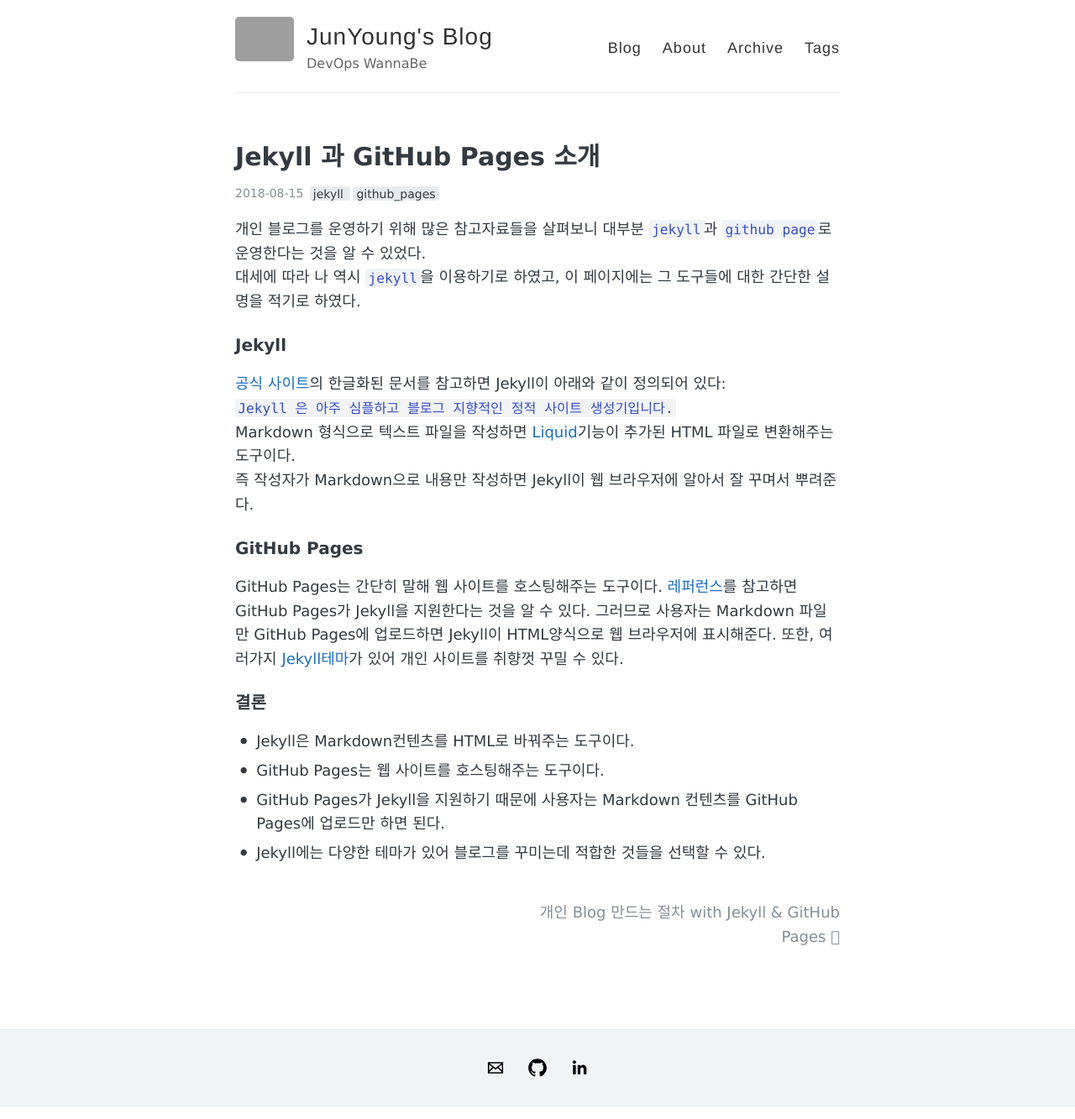
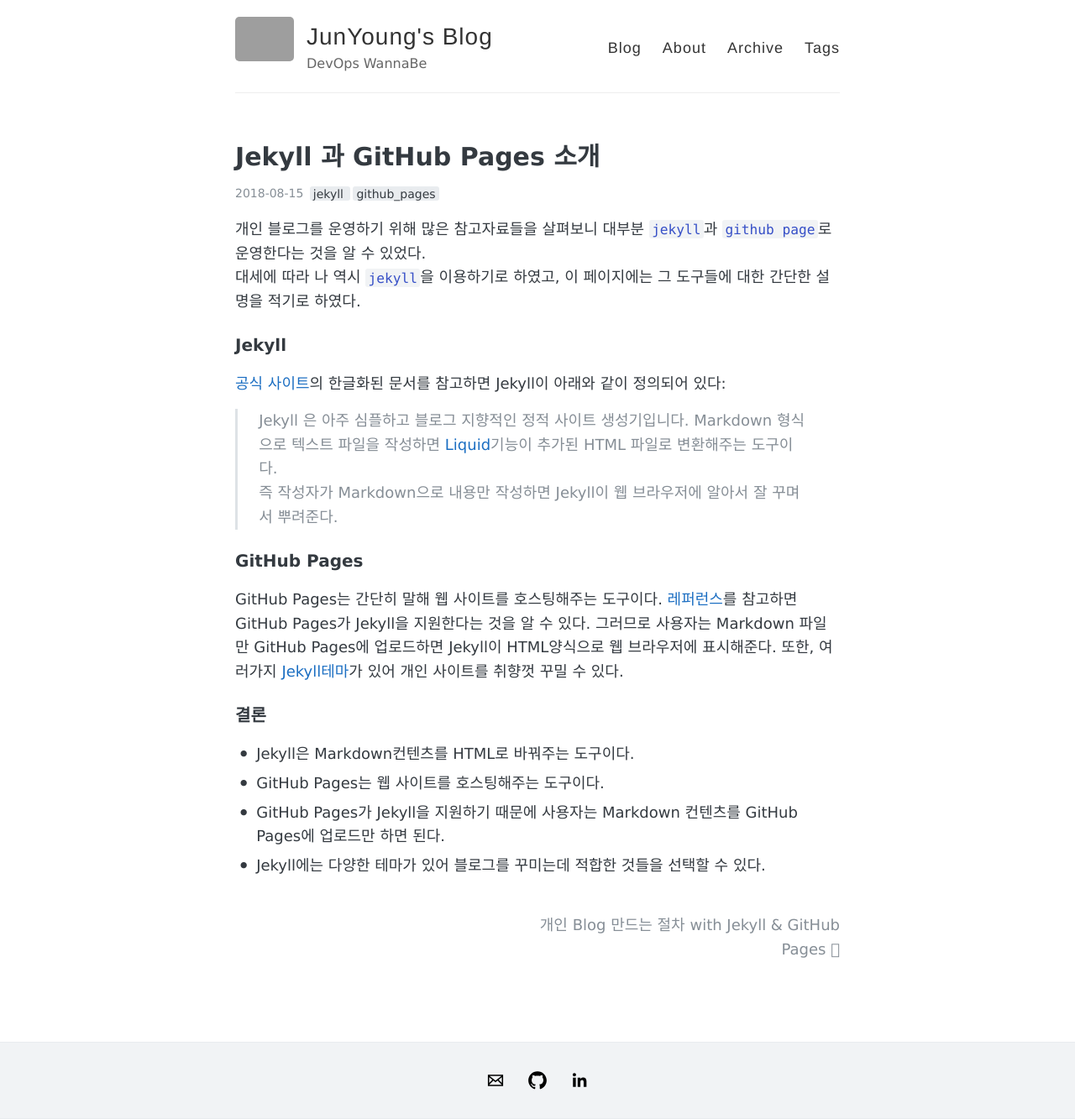
Before and after one commit to cjy-tech/cjy-tech.github.io, a Jekyll site: the page built from _posts/2018-08-15-introducing-jekyll-and-github-blog.md, in a window 1280 px wide. Shown: the whole page at 84% size. Built offline with Jekyll 4.4.1, drawn with Linux system fonts in a browser that asks for light colours; comment, search, counter and statistics services are not loaded; grey boxes are pictures that could not be loaded.

Commit message:
edit first contents

```diff
--- a/_posts/2018-08-15-introducing-jekyll-and-github-blog.md
+++ b/_posts/2018-08-15-introducing-jekyll-and-github-blog.md
@@ -11,7 +11,7 @@ tags:
 
 ### Jekyll
 [공식 사이트](https://jekyllrb-ko.github.io/docs/home/#jekyll-%EC%9D%B4%EB%9E%80%EA%B2%8C-%EB%AD%90%EC%A3%A0-%ED%95%9C-%EB%A7%88%EB%94%94%EB%A1%9C)의 한글화된 문서를 참고하면 Jekyll이 아래와 같이 정의되어 있다:
-`Jekyll 은 아주 심플하고 블로그 지향적인 정적 사이트 생성기입니다.`
+> Jekyll 은 아주 심플하고 블로그 지향적인 정적 사이트 생성기입니다.
 Markdown 형식으로 텍스트 파일을 작성하면 [Liquid](https://shopify.github.io/liquid)기능이 추가된 HTML 파일로 변환해주는 도구이다.
 즉 작성자가 Markdown으로 내용만 작성하면 Jekyll이 웹 브라우저에 알아서 잘 꾸며서 뿌려준다.
 
```
